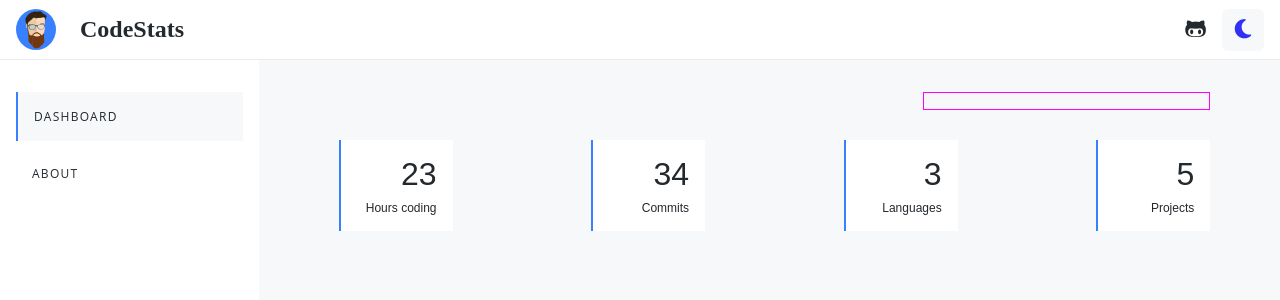
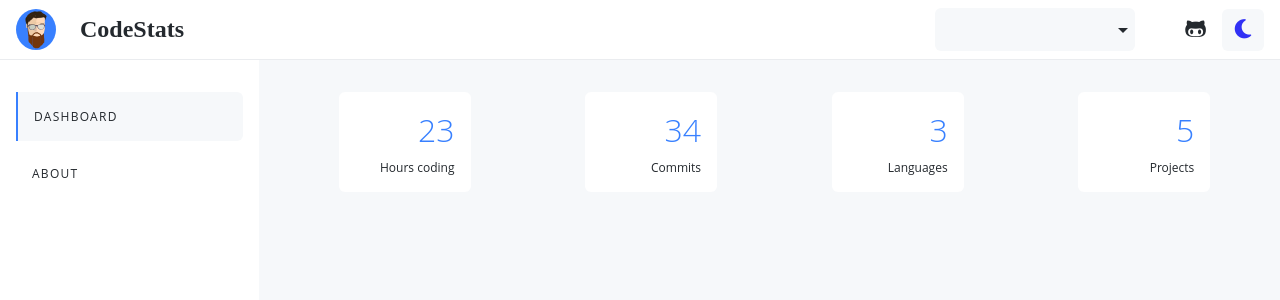
Before and after one commit to thomasabishop/code-stats, a React (Create React App) app: page / in a window 1280 px wide. Shown: the top 300 px of the page. Built offline with nearby package versions, Linux system fonts and the light colour scheme.

Commit message:
Complete styling of date selector

```diff
--- a/package.json
+++ b/package.json
@@ -13,6 +13,7 @@
     "react-dom": "^17.0.1",
     "react-router-dom": "^5.2.0",
     "react-scripts": "4.0.3",
+    "react-select": "^4.3.0",
     "styled-components": "^5.2.1",
     "web-vitals": "^1.1.0"
   },
--- a/src/App.js
+++ b/src/App.js
@@ -11,6 +11,8 @@
 import Page from './components/Page';
 import Dashboard from './views/Dashboard';
 import About from './views/About';
+import { StylesProvider } from '@material-ui/core/styles/';
+
 function App() {
   const [state, dispatch] = useReducer(reducer, {
     isDark: false,
@@ -19,6 +21,7 @@
     <Context.Provider value={{ state, dispatch }}>
       <ThemeProvider theme={state.isDark ? darkTheme : lightTheme}>
         <React.Fragment>
+          <StylesProvider injectFirst>
             <GlobalStyles />
             <Router>
               <Header />
@@ -30,6 +33,7 @@
                 </Switch>
               </Page>
             </Router>
+          </StylesProvider>
         </React.Fragment>
       </ThemeProvider>
     </Context.Provider>
--- /dev/null
+++ b/src/components/DateSelector.jsx
@@ -0,0 +1,45 @@
+import styled from 'styled-components';
+import { Select, MenuItem } from '@material-ui/core';
+
+const CustomSelect = styled(Select)`
+  width: 200px;
+  margin-right: 50px;
+  color: ${({ theme }) => theme.fontColor};
+  font-size: 12px;
+  font-family: 'Open Sans';
+  text-transform: uppercase;
+  letter-spacing: 0.08rem;
+  padding: 0.5rem;
+  border-radius: 6px;
+  padding-left: 1rem;
+  background: ${({ theme }) => theme.contrastBlockColor};
+  & > svg {
+    color: ${({ theme }) => theme.fontColor};
+  }
+`;
+
+const Option = styled(MenuItem)`
+  color: ${({ theme }) => theme.fontColor};
+  font-size: 12px;
+  font-family: 'Open Sans';
+  text-transform: uppercase;
+  letter-spacing: 0.08rem;
+  font-weight: 300;
+  background: ${({ theme }) => theme.mainColor};
+  &:hover {
+    background: ${({ theme }) => theme.contrastBlockColor};
+  }
+`;
+
+function DateSelector() {
+  return (
+    <CustomSelect disableUnderline={true}>
+      <Option value={1}>This week</Option>
+      <Option value={2}>This month</Option>
+      <Option value={3}>This year</Option>
+      <Option value={4}>All time</Option>
+    </CustomSelect>
+  );
+}
+
+export default DateSelector;
--- a/src/components/Header.jsx
+++ b/src/components/Header.jsx
@@ -2,7 +2,7 @@
 import Context from '../context/context';
 import styled from 'styled-components';
 import Logo from '../img/portrait-logo.svg';
-
+import DateSelector from '../components/DateSelector';
 const Wrapper = styled.div`
   background: ${({ theme }) => theme.mainColor};
   border-bottom: 1px solid ${({ theme }) => theme.borders};
@@ -57,6 +57,8 @@
         />
         <AppTitle>CodeStats</AppTitle>
       </Branding>
+      <div className="right">
+        <DateSelector />
         <div className="icons">
           <FaIcon className="header-icon">
             <i class="fab fa-github-alt"></i>
@@ -71,6 +73,7 @@
             </FaIcon>
           </Button>
         </div>
+      </div>
     </Wrapper>
   );
 }
--- a/src/components/Menu.jsx
+++ b/src/components/Menu.jsx
@@ -20,6 +20,7 @@
   text-transform: uppercase;
   letter-spacing: 0.08rem;
   text-decoration: none;
+  border-radius: 0 6px 6px 0;
   :hover {
     background: ${({ theme }) => theme.contrastBlockColor};
   }
--- a/src/components/Page.jsx
+++ b/src/components/Page.jsx
@@ -2,7 +2,6 @@
 
 const Wrapper = styled.div`
   //border: 1px solid black;
-  padding-top: 1rem;
   grid-column: 7 / 24;
   grid-row: 2 / 23;
   display: flex;
--- a/src/components/Scorecard.jsx
+++ b/src/components/Scorecard.jsx
@@ -2,18 +2,20 @@
 
 const Wrapper = styled.div`
   // border: 1px solid black;
-  width: 80px;
+  width: 100px;
   //height: 80px;
+  border-radius: 6px;
   background: ${({ theme }) => theme.mainColor};
   padding: 1rem;
   display: flex;
   //align-items: flex-end;
   flex-direction: column;
-  border-left: 2px solid #3880ff;
+  //border-left: 2px solid #3880ff;
 `;
 
 const Value = styled.span`
   font-size: 2rem;
+  color: #3880ff;
   align-self: flex-end;
   font-weight: 300;
 `;
--- a/src/components/styled/GlobalStyles.jsx
+++ b/src/components/styled/GlobalStyles.jsx
@@ -4,7 +4,6 @@
 #root {
   -webkit-font-smoothing: antialiased;
   -moz-osx-font-smoothing: grayscale;
-  //width: 100vw;
   height: 100vh;
   display: grid;
   grid-template-columns: repeat(24, 1fr);
@@ -13,8 +12,13 @@
   min-width: 992px;
   background: ${({ theme }) => theme.contrastBlockColor};
   overflow: hidden;
-  font-family: 'OpenSans', sans-serif;
+  font-family: 'Open Sans', sans-serif;
   color: ${({ theme }) => theme.fontColor};
+  font-size: 14px;
+}
+
+ul {
+  background: ${({ theme }) => theme.mainColor};
 }
 
 `;
--- a/src/misc.css
+++ b/src/misc.css
@@ -21,3 +21,18 @@
 p {
   line-height: 1.5;
 }
+
+.right {
+  display: flex;
+  align-items: center;
+  justify-content: space-between;
+}
+
+.MuiSelect-root {
+  background: transparent !important;
+}
+
+.MuiMenuItem-root.Mui-selected {
+  background: transparent !important;
+  color: #3880ff;
+}
--- a/src/views/About.jsx
+++ b/src/views/About.jsx
@@ -37,11 +37,9 @@
       </p>
 
       <p>
-        Built by{' '}
         <a className="about-links" href="https://thomas-bishop.co.uk/">
           Thomas Bishop
         </a>
-        .
       </p>
     </React.Fragment>
   );
--- a/src/views/Dashboard.jsx
+++ b/src/views/Dashboard.jsx
@@ -2,6 +2,7 @@
 import styled from 'styled-components';
 import Scorecard from '../components/Scorecard';
 const Wrapper = styled.div`
+  padding-top: 1rem;
   margin: 0;
   display: grid;
   grid-template-columns: repeat(12, 1fr);
@@ -11,32 +12,18 @@
   grid-template-rows: repeat(12, 1fr);
 `;
 
-const Selector = styled.div`
-  height: 1rem;
-  border: 1px solid magenta;
-  grid-column: 9 /13;
-  grid-row: 1/2;
-`;
-
-// const ScoreCard = styled.div`
-//   width: 100px;
-//   height: 1rem;
-//   border: 1px solid magenta;
-// `;
-
 const Scorecards = styled.div`
   display: flex;
   flex-direction: row;
   justify-content: space-between;
   grid-column: 1/13;
-  grid-row: 2/4;
+  grid-row: 1/4;
   //border: 1px solid blue;
 `;
 
 function Dashboard() {
   return (
     <Wrapper>
-      <Selector />
       <Scorecards>
         <Scorecard value="23" label="Hours coding" />
         <Scorecard value="34" label="Commits" />
```
Also changed, not shown: 1 other file (tests, documents, lock files or other folders). Lines whose indentation alone changed are shown as unchanged.
